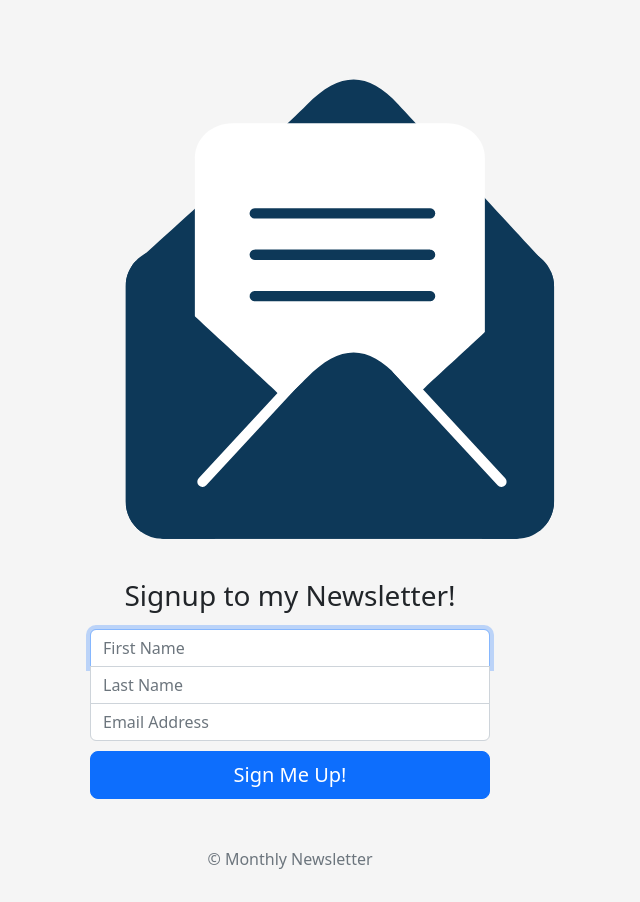
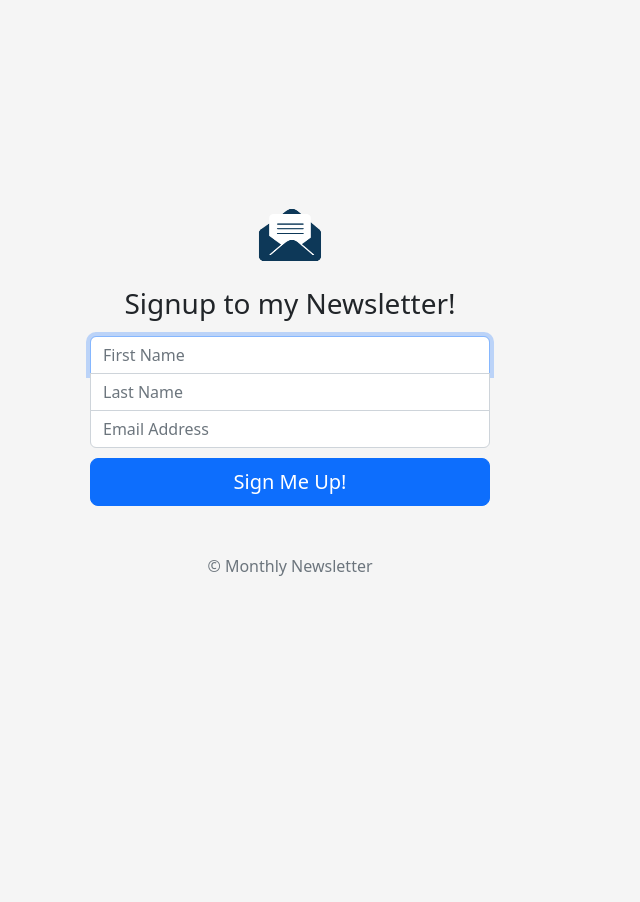
Before and after one commit to reddyakanksha98/Newsletter_Signup, a website: page signup.html in a window 1280 px wide. Shown: the whole page, without its empty margins (350-990 px from the left). After the commit the page ends 800 px from the top, so only its background shows below. Drawn offline with nearby package versions, Linux system fonts and the light colour scheme.

Commit message:
change app, signup

```diff
--- a/signup.html
+++ b/signup.html
@@ -89,7 +89,7 @@
 
 <main class="form-signin w-100 m-auto">
   <form action="/" method="post">
-    <img class="mb-4" src="images/newsLetterLogo.png" alt="logo">
+    <img class="mb-4" src="images/newsLetterLogo.png" alt="" width="72" height="57">
     <h1 class="h3 mb-3 fw-normal">Signup to my Newsletter!</h1>
 
     <input type="text" name="fName" class="form-control top" placeholder="First Name" required autofocus>
```
